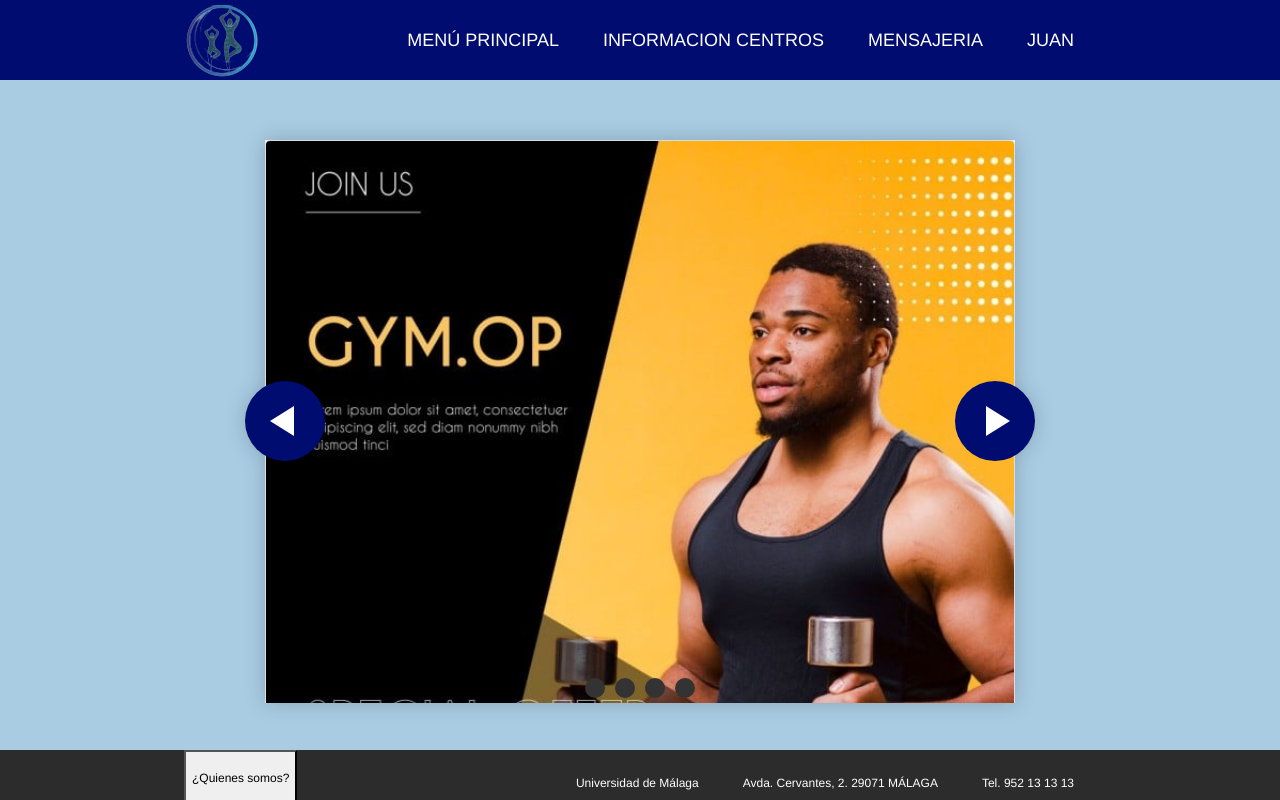
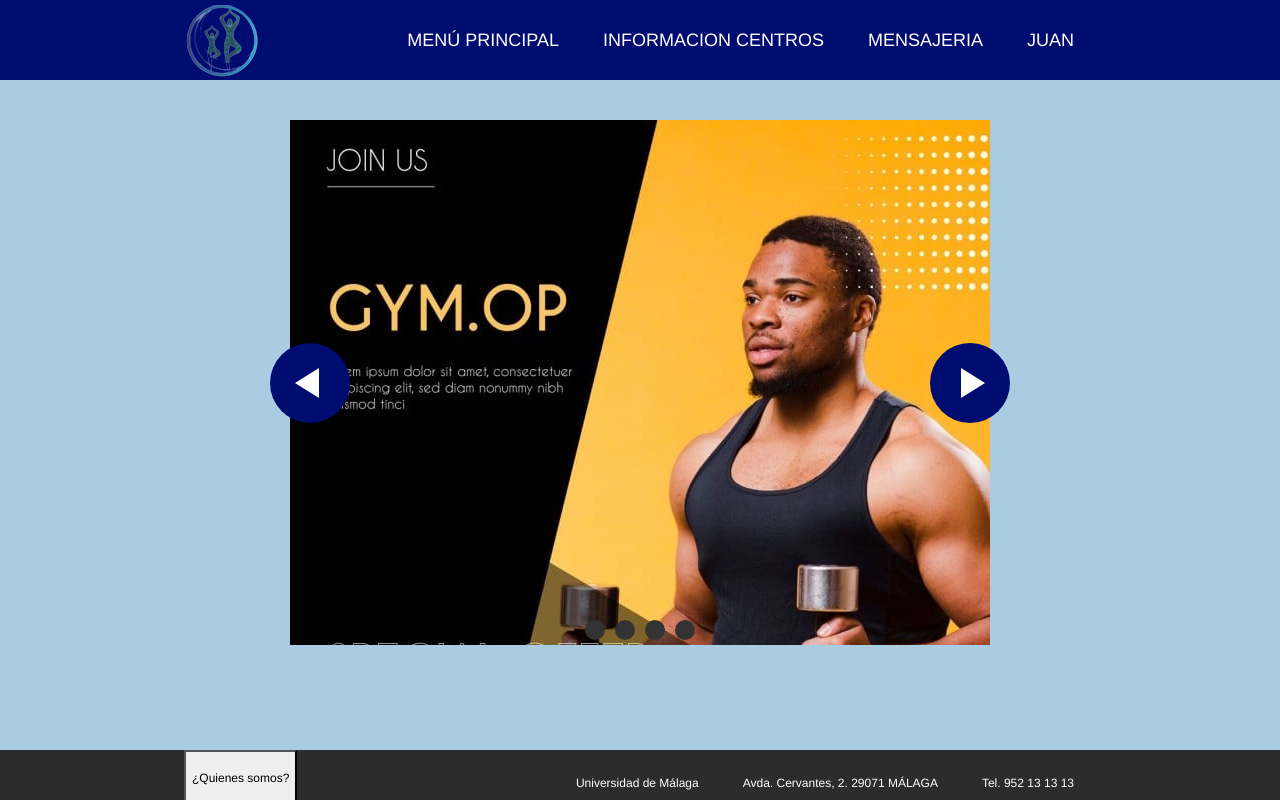
Before and after one commit to SII-Informatica-UMA/ciklum-tech4life, an Angular app in the folder frontend/Tech4Life-app/: page / in a window 1280 px wide. Built offline with nearby package versions, Linux system fonts and the light colour scheme.

Commit message:
borde quitado carrusel

```diff
--- a/frontend/Tech4Life-app/src/app/carrusel/carrusel.component.css
+++ b/frontend/Tech4Life-app/src/app/carrusel/carrusel.component.css
@@ -45,7 +45,7 @@
   }
 
   body {
-    max-width: 37.5rem;
+    max-width: 35rem;
     margin: 0 auto;
 
     font-family:Helvetica;
@@ -85,14 +85,14 @@
   .carouselq {
     position: relative;
     padding-top: 75%;
-    filter: drop-shadow(0 0 10px #0003);
+    background-color: rgb(169, 204, 227);
     perspective: 100px;
     text-align: center;
     justify-content: center;
     display: flex;
     align-items: center;
-    margin: auto;
-    margin-top: 140px;
+    margin: 0 auto;
+    margin-top: 120px;
     width: 100%;
   }
 
@@ -228,15 +228,13 @@
   img {
     text-align: center;
     justify-content: center;
-    display: flex;
+    display: absolute;
     align-items: center;
     margin: auto;
     margin-top: 120px;
     width: 100%;
     object-position: center center;
     margin-top: 0;
-    border: 1px solid #ddd;
-    border-radius: 5px;
     background-color: transparent;
     padding: 0;
   }
```
